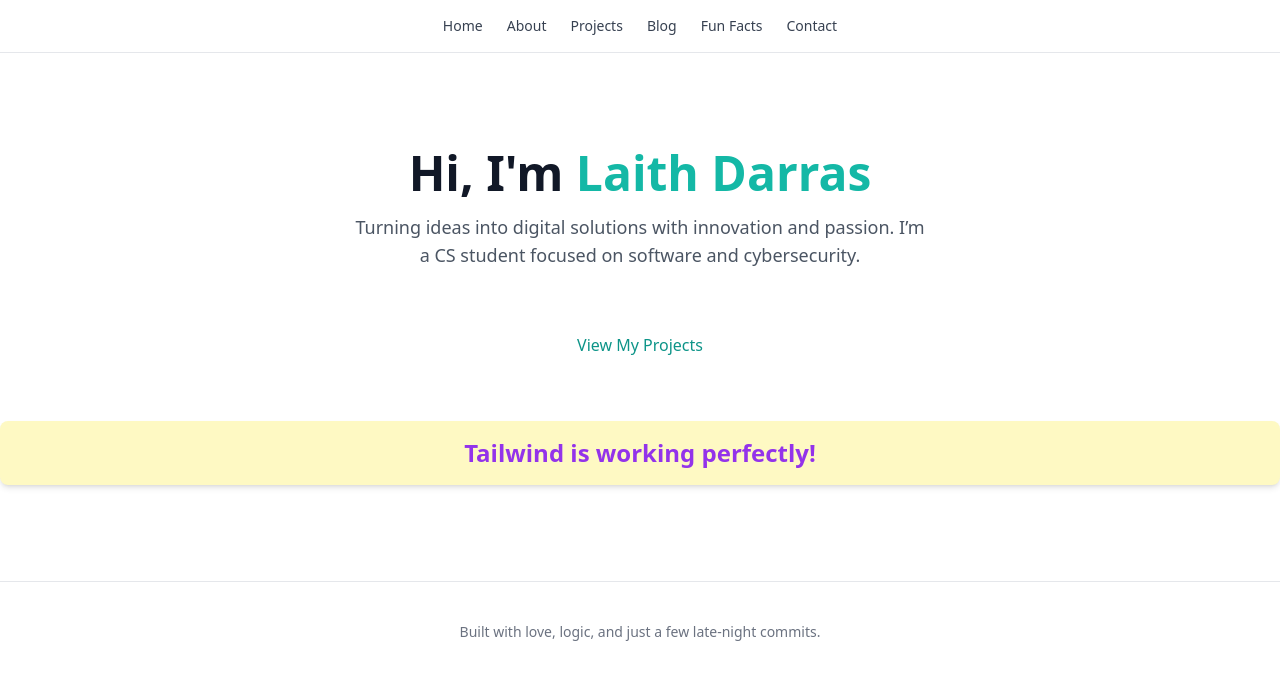
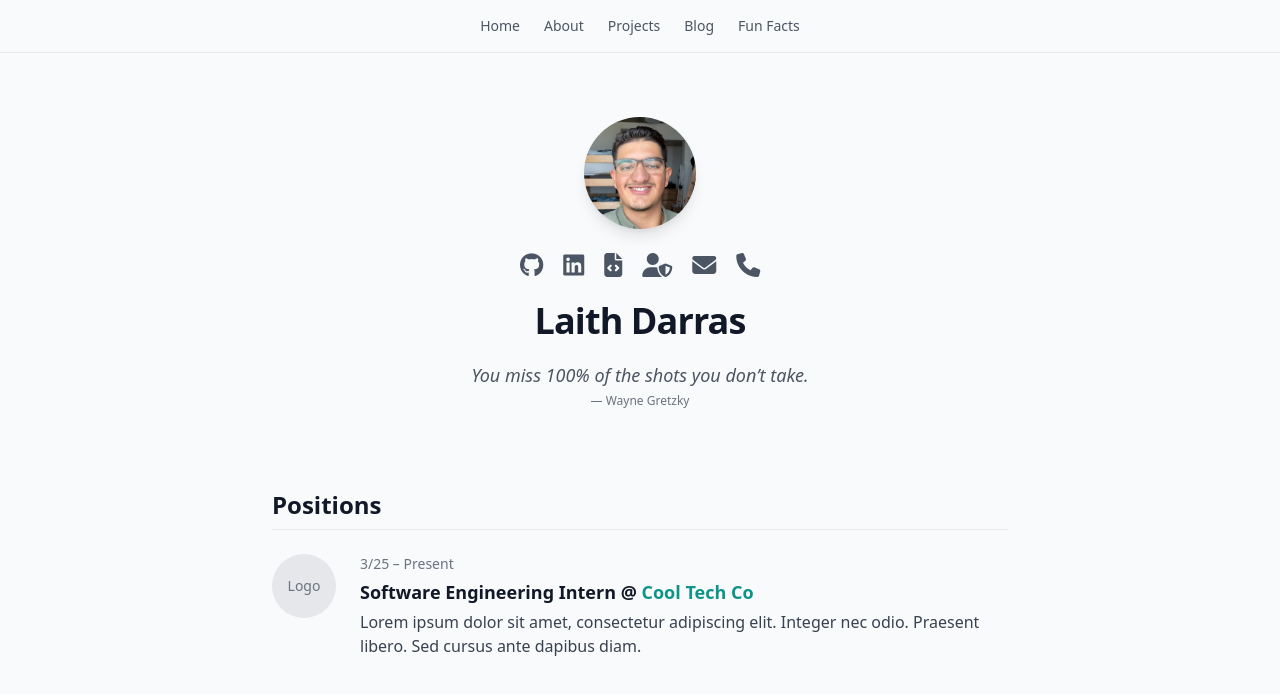
Before and after one commit to laithdarras/laith-darras-portfolio-website, a website: page public/index.html in a window 1280 px wide. Drawn offline with Linux system fonts and the light colour scheme.

Commit message:
Initial layout with navbar, icons, hero, and starter positions section

```diff
--- a/public/components/footer.html
+++ b/public/components/footer.html
@@ -1,3 +1,3 @@
 <footer class="text-center text-sm text-gray-500 py-10 border-t">
-    Built with love, logic, and just a few late-night commits.
+    Built with love and logic
   </footer>
--- a/public/components/navbar.html
+++ b/public/components/navbar.html
@@ -1,8 +1,9 @@
-<nav class="w-full px-6 py-4 flex justify-center gap-6 border-b text-sm">
-  <a href="/index.html" class="text-gray-700 hover:text-teal-500 font-medium">Home</a>
-  <a href="/about.html" class="text-gray-700 hover:text-teal-500">About</a>
-  <a href="/projects.html" class="text-gray-700 hover:text-teal-500">Projects</a>
-  <a href="/blog.html" class="text-gray-700 hover:text-teal-500">Blog</a>
-  <a href="/fun-facts.html" class="text-gray-700 hover:text-teal-500">Fun Facts</a>
-  <a href="/contact.html" class="text-gray-700 hover:text-teal-500">Contact</a>
+<nav class="flex justify-between items-center px-6 py-4 text-2xl text-gray-700">
+  <a href="/index.html" class="hover:text-teal-600"><i class="fas fa-home"></i></a>
+  <div class="flex gap-5">
+    <a href="/about.html" class="hover:text-teal-600"><i class="fas fa-user"></i></a>
+    <a href="/projects.html" class="hover:text-teal-600"><i class="fas fa-folder"></i></a>
+    <a href="/blog.html" class="hover:text-teal-600"><i class="fas fa-pen-nib"></i></a>
+    <a href="/fun-facts.html" class="hover:text-teal-600"><i class="fas fa-face-smile"></i></a>
+  </div>
 </nav>
--- a/public/index.html
+++ b/public/index.html
@@ -4,39 +4,69 @@
   <meta charset="UTF-8" />
   <meta name="viewport" content="width=device-width, initial-scale=1.0" />
   <title>Laith Darras</title>
-  <link rel="stylesheet" href="/styles/output.css"/>
+  <link rel="stylesheet" href="/styles/output.css" />
+  <script src="https://kit.fontawesome.com/85e257f3ea.js" crossorigin="anonymous"></script>
 </head>
-<body class="bg-white text-gray-900 font-sans">
+<body class="bg-gray-50 text-gray-900 font-sans">
 
-  <!-- Nav will be injected here -->
-  <div id="navbar"></div>
+  <!-- Simple Navbar -->
+  <nav class="w-full px-6 py-4 flex justify-center gap-6 border-b text-sm text-gray-600">
+    <a href="/index.html" class="hover:text-teal-600 font-medium">Home</a>
+    <a href="/about.html" class="hover:text-teal-600">About</a>
+    <a href="/projects.html" class="hover:text-teal-600">Projects</a>
+    <a href="/blog.html" class="hover:text-teal-600">Blog</a>
+    <a href="/fun-facts.html" class="hover:text-teal-600">Fun Facts</a>
+  </nav>
 
-  <!-- Main content -->
-  <main class="max-w-4xl mx-auto px-6 mt-24">
-    <section class="text-center">
-      <h1 class="text-4xl sm:text-5xl font-bold mb-4">Hi, I'm <span class="text-teal-500">Laith Darras</span></h1>
-      <p class="text-lg text-gray-600 max-w-xl mx-auto">
-        Turning ideas into digital solutions with innovation and passion. I’m a CS student focused on software and cybersecurity.
-      </p>
-    </section>
+  <!-- Hero Section -->
+  <header class="flex flex-col items-center text-center mt-16 px-4">
+    <!-- Profile Image -->
+    <div class="w-24 h-24 sm:w-28 sm:h-28 rounded-full overflow-hidden shadow-lg mb-3">
+      <img src="/images/IMG_6062.jpg" alt="Laith Darras" class="w-full h-full object-cover" />
+    </div>
 
-    <section class="mt-12 text-center">
-      <a href="./projects.html" class="inline-block mt-4 text-teal-600 font-medium hover:underline">
-        View My Projects
-      </a>
-    </section>
-  </main>
-  <!-- Tailwind Test Block -->
-<section class="text-center mt-16">
-  <p class="text-2xl text-purple-600 font-semibold bg-yellow-100 p-4 rounded-lg shadow-md">
-    Tailwind is working perfectly!
-  </p>
-</section>
+    <!-- Contact Icons -->
+    <div class="flex gap-5 mt-2 text-gray-600 text-2xl">
+      <a href="https://github.com/laithdarras/" target="_blank" title="GitHub" class="hover:text-black"><i class="fab fa-github"></i></a>
+      <a href="https://linkedin.com/in/laith-darras/" target="_blank" title="LinkedIn" class="hover:text-blue-600"><i class="fab fa-linkedin"></i></a>
+      <a href="https://docs.google.com/document/d/1JX8aXEWqO-fFD7SiqlmcQvBU6dBxPpS4PgthrXYnWHE/edit" target="_blank" title="Software Resume" class="hover:text-indigo-600"><i class="fas fa-file-code"></i></a>
+      <a href="https://docs.google.com/document/d/1h20DgmKGabox8wbKf56Fucw8NpIJZRKWONdRELpdmtU/edit" target="_blank" title="Cyber Resume" class="hover:text-emerald-600"><i class="fas fa-user-shield"></i></a>
+      <a href="mailto:laith.s.darras@gmail.com" title="Email" class="hover:text-red-500"><i class="fas fa-envelope"></i></a>
+      <a href="tel:+1(408)607-0382" title="Phone" class="hover:text-green-600"><i class="fas fa-phone"></i></a>
+    </div>
 
+    <!-- Name -->
+    <h1 class="text-3xl sm:text-4xl font-bold tracking-tight mt-5">Laith Darras</h1>
 
-  <!-- Footer will be injected here -->
-  <div id="footer" class="mt-24"></div>
+    <!-- Quote -->
+    <blockquote class="italic text-gray-600 mt-5 text-base sm:text-lg max-w-md">
+      You miss 100% of the shots you don’t take.
+    </blockquote>
+    <figcaption class="text-xs text-gray-500 mt-1">— Wayne Gretzky</figcaption>
+  </header>
 
-  <script src="/scripts/include.js"></script>
+  <!-- Positions Section -->
+  <section class="max-w-3xl mx-auto mt-20 px-4">
+    <h2 class="text-2xl font-semibold mb-6 border-b pb-2">Positions</h2>
+
+    <!-- Position Entry -->
+    <div class="flex gap-6 mb-10">
+      <div class="flex-shrink-0 w-16 h-16 rounded-full bg-gray-200 flex items-center justify-center text-gray-500 text-sm">
+        <span>Logo</span>
+      </div>
+      <div>
+        <p class="text-sm text-gray-500 mb-1">3/25 – Present</p>
+        <h3 class="font-semibold text-lg">
+          Software Engineering Intern @ <span class="text-teal-600">Cool Tech Co</span>
+        </h3>
+        <p class="text-gray-700 mt-1">
+          Lorem ipsum dolor sit amet, consectetur adipiscing elit. Integer nec odio. Praesent libero. Sed cursus ante dapibus diam.
+        </p>
+      </div>
+    </div>
+
+    <!-- Add more entries as needed -->
+  </section>
+
 </body>
 </html>
--- a/public/scripts/include.js
+++ b/public/scripts/include.js
@@ -1,12 +1,21 @@
-window.addEventListener('DOMContentLoaded', () => {
-  const loadComponent = (id, path) => {
-    fetch(path)
-      .then(res => res.text())
-      .then(html => {
-        document.getElementById(id).innerHTML = html;
-      });
-  };
+// window.addEventListener('DOMContentLoaded', () => {
+//   const loadComponent = (id, path) => {
+//     fetch(path)
+//       .then(res => {
+//         if (!res.ok) {
+//           throw new Error(`Failed to load ${path}: ${res.status} ${res.statusText}`);
+//         }
+//         return res.text();
+//       })
+//       .then(html => {
+//         document.getElementById(id).innerHTML = html;
+//       })
+//       .catch(err => {
+//         console.error(err);
+//         document.getElementById(id).innerHTML = `<p>Error loading component: ${err.message}</p>`;
+//       });
+//   };
 
-  loadComponent("navbar", "/components/navbar.html");
-  loadComponent("footer", "/components/footer.html");
-});
+//   loadComponent("navbar", "components/navbar.html");
+//   loadComponent("footer", "components/footer.html");
+// });
```
Also changed, not shown: public/contact.html (deleted), public/styles/output.css.
